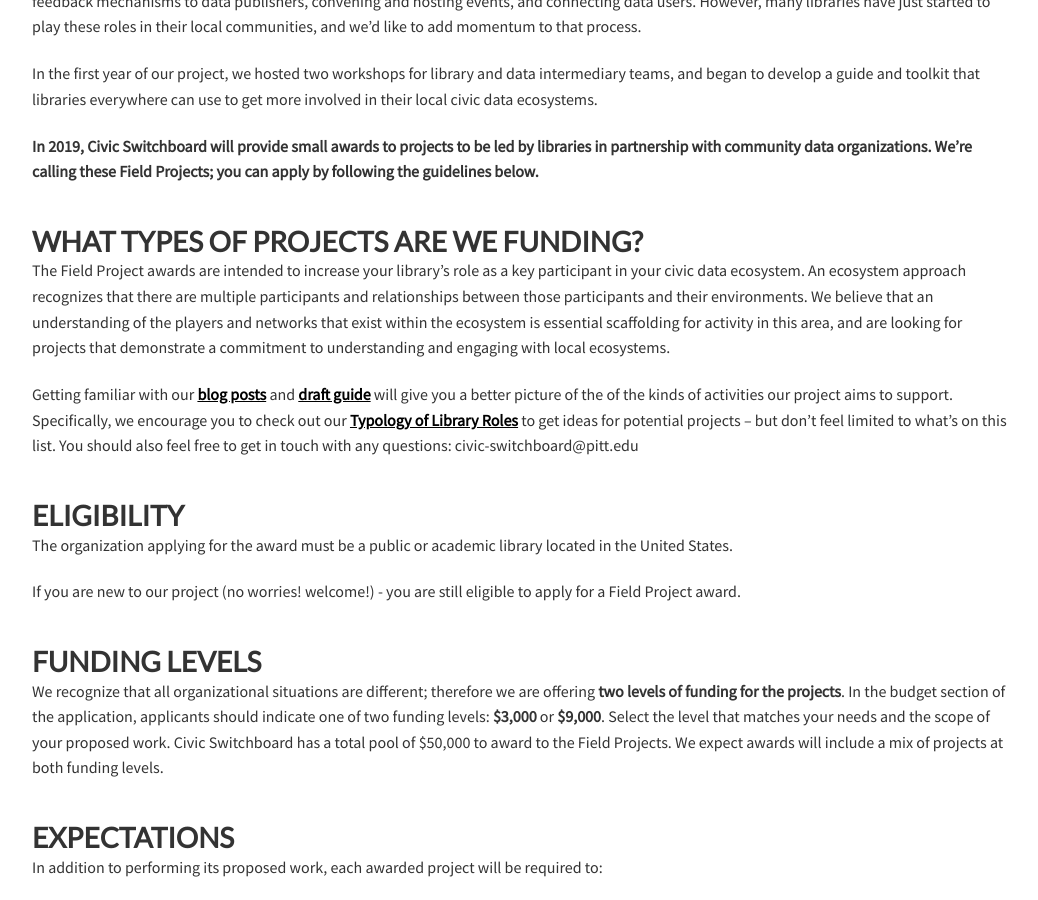
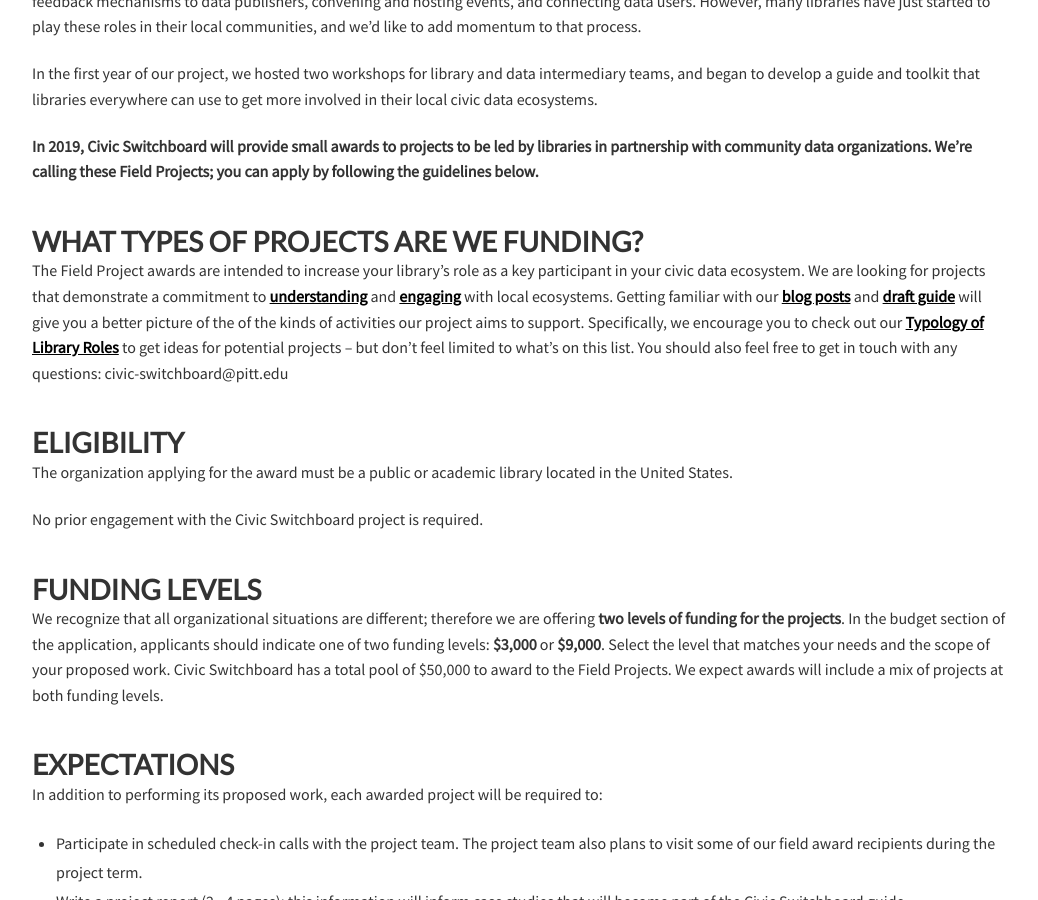
Before and after one commit to civic-switchboard/civic-switchboard.github.io.first, a Jekyll site: the page built from _posts/2018-09-10-post_11.md, in a window 1280 px wide and 900 px high, scrolled down 561 px. Shown: the whole window, without its empty margins (118-1156 px from the left). Built offline with Jekyll 4.4.1, drawn with Linux system fonts in a browser that asks for light colours; nearby versions of some CDN libraries.

Commit message:
Update 2018-09-10-post_11.md

```diff
--- a/_posts/2018-09-10-post_11.md
+++ b/_posts/2018-09-10-post_11.md
@@ -23,14 +23,12 @@
 **In 2019, Civic Switchboard will provide small awards to projects to be led by libraries in partnership with community data organizations.  We're calling these Field Projects; you can apply by following the guidelines below.**
 
 ### WHAT TYPES OF PROJECTS ARE WE FUNDING?
-The Field Project awards are intended to increase your library's role as a key participant in your civic data ecosystem. An ecosystem approach recognizes that there are multiple participants and relationships between those participants and their environments. We believe that an understanding of the players and networks that exist within the ecosystem is essential scaffolding for activity in this area, and are looking for projects that demonstrate a commitment to understanding and engaging with local ecosystems.
-
-Getting familiar with our [blog posts](https://civic-switchboard.github.io/updates/index.html) and [draft guide](https://civic-switchboard.gitbook.io/guide/) will give you a better picture of the of the kinds of activities our project aims to support. Specifically, we encourage you to check out our [Typology of Library Roles](https://civic-switchboard.gitbook.io/guide/activating/typology-of-library-roles) to get ideas for potential projects -- but don't feel limited to what's on this list. You should also feel free to get in touch with any questions: civic-switchboard@pitt.edu
+The Field Project awards are intended to increase your library's role as a key participant in your civic data ecosystem. We are looking for projects that demonstrate a commitment to [understanding](https://civic-switchboard.gitbook.io/guide/understanding/mapping-your-ecosystem) and [engaging](https://civic-switchboard.gitbook.io/guide/engaging/finding-a-data-intermediary-partne) with local ecosystems. Getting familiar with our [blog posts](https://civic-switchboard.github.io/updates/index.html) and [draft guide](https://civic-switchboard.gitbook.io/guide/) will give you a better picture of the of the kinds of activities our project aims to support. Specifically, we encourage you to check out our [Typology of Library Roles](https://civic-switchboard.gitbook.io/guide/activating/typology-of-library-roles) to get ideas for potential projects -- but don't feel limited to what's on this list. You should also feel free to get in touch with any questions: civic-switchboard@pitt.edu
 
 ### ELIGIBILITY
 The organization applying for the award must be a public or academic library located in the United States.
 
-If you are new to our project (no worries! welcome!) - you are still eligible to apply for a Field Project award.
+No prior engagement with the Civic Switchboard project is required.
 
 ### FUNDING LEVELS
 We recognize that all organizational situations are different; therefore we are offering **two levels of funding for the projects**. In the budget section of the application, applicants should indicate one of two funding levels: **$3,000** or **$9,000**. Select the level that matches your needs and the scope of your proposed work. Civic Switchboard has a total pool of $50,000 to award to the Field Projects. We expect awards will include a mix of projects at both funding levels.
```
